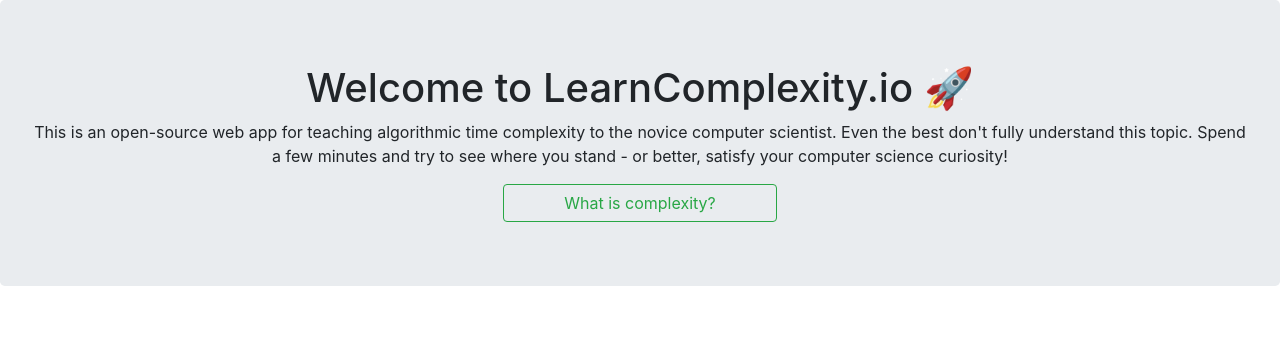
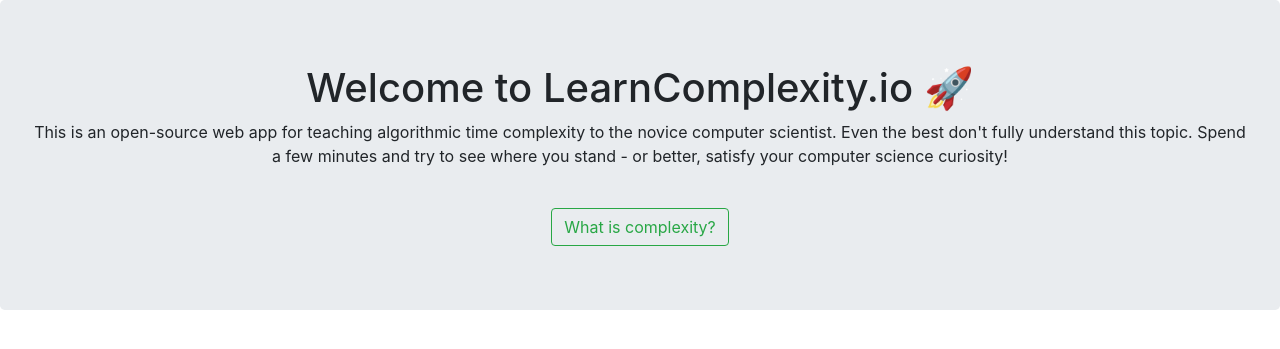
Before and after one commit to kamwithak/learn-complexity.herokuapp.com, a Flask app: page /about in a window 1280 px wide. Shown: the part 56-405 px from the top of the page. Run offline with Flask 2, Linux system fonts and the light colour scheme; parts of the project's set-up code (start-up, migrations or seed data) failed here and were passed over; some libraries are stand-ins or nearby versions.

Commit message:
slight modification

```diff
--- a/templates/about.html
+++ b/templates/about.html
@@ -48,9 +48,9 @@
 <p>This is an open-source web app for teaching algorithmic time complexity to the novice computer scientist. Even the best don't fully understand this topic.
     Spend a few minutes and try to see where you stand - or better, satisfy your computer science curiosity!
 </p>
-
-<div class='container text-center'>
-    <input class="btn btn-outline-success" onclick="window.location='/learn'" value="What is complexity?"/>
+<br >
+<div class='container center'>
+    <button class="btn btn-outline-success" onclick="window.location='/learn'">What is complexity?</button>
 </div>
 </div>
 
--- a/templates/learn.html
+++ b/templates/learn.html
@@ -51,7 +51,7 @@
 <br >
 
 <div class='container text-center'>
-    <input class="btn btn-outline-success" onclick="window.location='/problems'" value="Challenge yourself!"/>
+    <button class="btn btn-outline-success" onclick="window.location='/problems'">Challenge yourself!</button>
 </div>
 
 </body>
```
